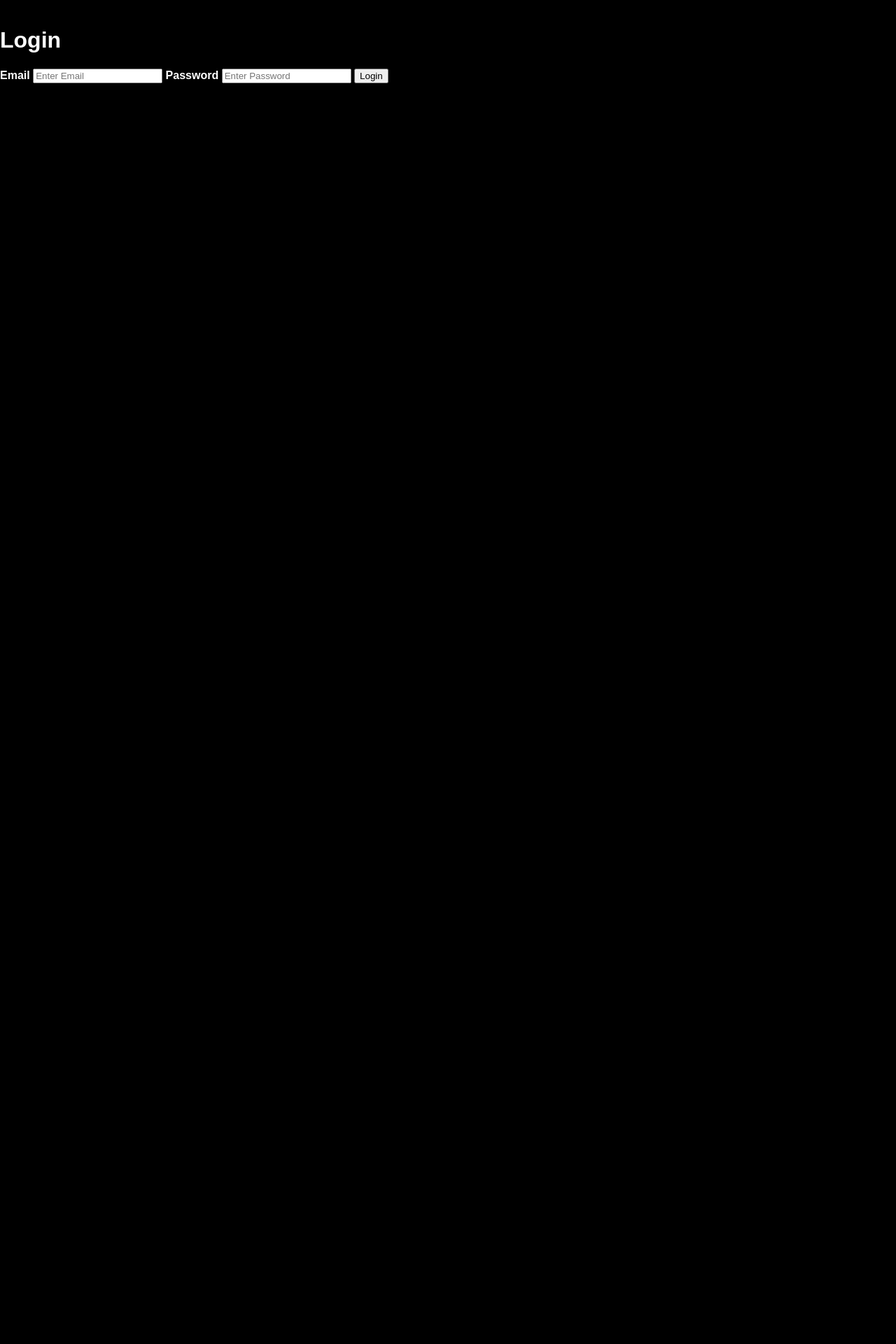
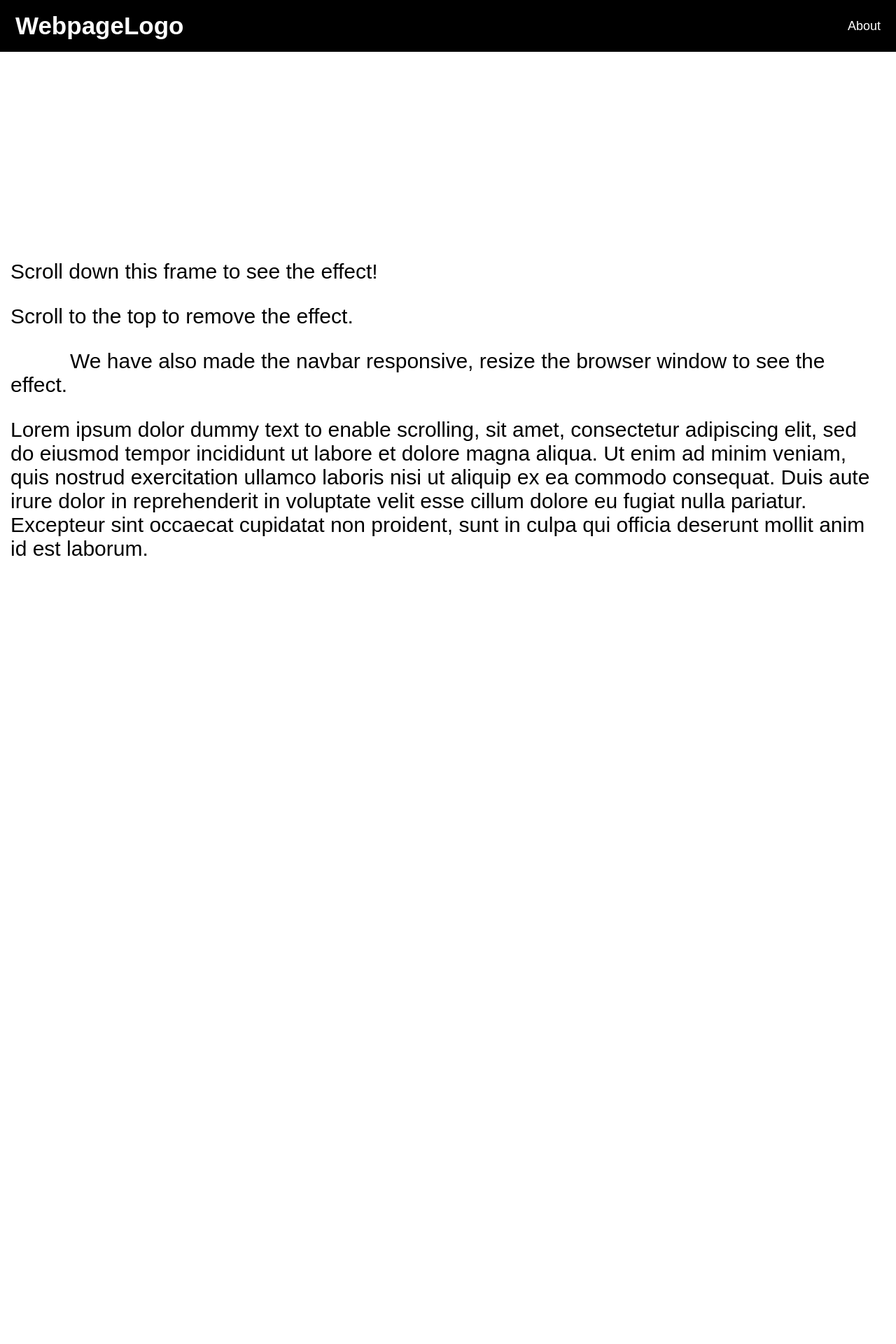
Before and after one commit to Luke-Blair/CPSC350_Final_Project, a PHP site: page /home_page.php in a window 1280 px wide. Shown: the top 1920 px of the page at 70% size. Before the commit the page ends 119 px from the top, so only its background shows below. Run offline with PHP 8.4, Linux system fonts and the light colour scheme.

Commit message:
Added scroll effect to home page, still much work to be done!

```diff
--- a/home_page.php
+++ b/home_page.php
@@ -23,19 +23,40 @@
             ?>
     </head>
     <body>
-<div class="bg-img">
-  <form action="/action_page.php" class="container">
-    <h1>Login</h1>
-
-    <label for="email"><b>Email</b></label>
-    <input type="text" placeholder="Enter Email" name="email" required>
-
-    <label for="psw"><b>Password</b></label>
-    <input type="password" placeholder="Enter Password" name="psw" required>
-
-    <button type="submit" class="btn">Login</button>
-  </form>
+<div id="navbar">
+  <a href="#default" id="logo">WebpageLogo</a>
+  <div id="navbar-right">
+    <a href="#about">About</a>
+  </div>
 </div>
 
+<div style="margin-top:210px;padding:15px 15px 2500px;font-size:30px">
+  <p><b>This ALTERED example demonstrates how to shrink a navigation bar when the user starts to scroll the page. I altered the script slightly. </b></p>
+  <p>Scroll down this frame to see the effect!</p>
+  <p>Scroll to the top to remove the effect.</p>
+  <p><b>Note:</b> We have also made the navbar responsive, resize the browser window to see the effect.</p>
+  <p>Lorem ipsum dolor dummy text to enable scrolling, sit amet, consectetur adipiscing elit, sed do eiusmod tempor incididunt ut labore et dolore magna aliqua. Ut enim ad minim veniam, quis nostrud exercitation ullamco laboris nisi ut aliquip ex ea commodo consequat. Duis aute irure dolor in reprehenderit in voluptate velit esse cillum dolore eu fugiat nulla pariatur. Excepteur sint occaecat cupidatat non proident, sunt in culpa qui officia deserunt mollit anim id est laborum.</p>
+</div>
+
+<script>
+// When the user scrolls down 80px from the top of the document, resize the navbar's padding and the logo's font size
+window.onscroll = function() {scrollFunction()};
+
+function scrollFunction() {
+  if ((document.body.scrollTop > 80 && document.body.scrollTop < 500) || (document.documentElement.scrollTop > 80 && document.documentElement.scrollTop < 500)) {
+    document.getElementById("navbar").style.padding = "10px 10px";
+    document.getElementById("logo").style.fontSize = "18px";
+    document.getElementById("navbar").style.width = "100%";
+  } else if (document.body.scrollTop > 499 || document.documentElement.scrollTop > 499) {
+    document.getElementById("navbar").style.padding = "0px 0px";
+    document.getElementById("logo").style.fontSize = "0px";
+    document.getElementById("navbar").style.width = "0%";
+  } else {
+    document.getElementById("navbar").style.padding = "20px 10px";
+    document.getElementById("logo").style.fontSize = "35px";
+    document.getElementById("navbar").style.width = "100%";
+  }
+}
+</script>
     </body>
 </html>
--- a/stylesheet.css
+++ b/stylesheet.css
@@ -7,10 +7,61 @@ body, html {
 }
 
 body {
-  background-color: black;
+  background-color: white;
 }
 
 
+#navbar {
+  overflow: hidden;
+  background-color: black;
+  padding: 20px 10px;
+  transition: 0.8s;
+  position: fixed;
+  width: 100%;
+  top: 0;
+  z-index: 99;
+}
+
+#navbar a {
+  float: left;
+  color: white;
+  text-align: center;
+  padding: 12px;
+  text-decoration: none;
+  font-size: 18px;
+  line-height: 10px;
+  border-radius: 4px;
+}
+
+#navbar #logo {
+  font-size: 35px;
+  font-weight: bold;
+  transition: 0.4s;
+}
+
+#navbar a:hover {
+  background-color: #ddd;
+  color: black;
+}
+
+
+#navbar-right {
+  float: right;
+}
+
+@media screen and (max-width: 580px) {
+  #navbar {
+    padding: 20px 10px !important;
+  }
+  #navbar a {
+    float: none;
+    display: block;
+    text-align: left;
+  }
+  #navbar-right {
+    float: none;
+  }
+}
 
 b, h1 {
   color: white;
```
